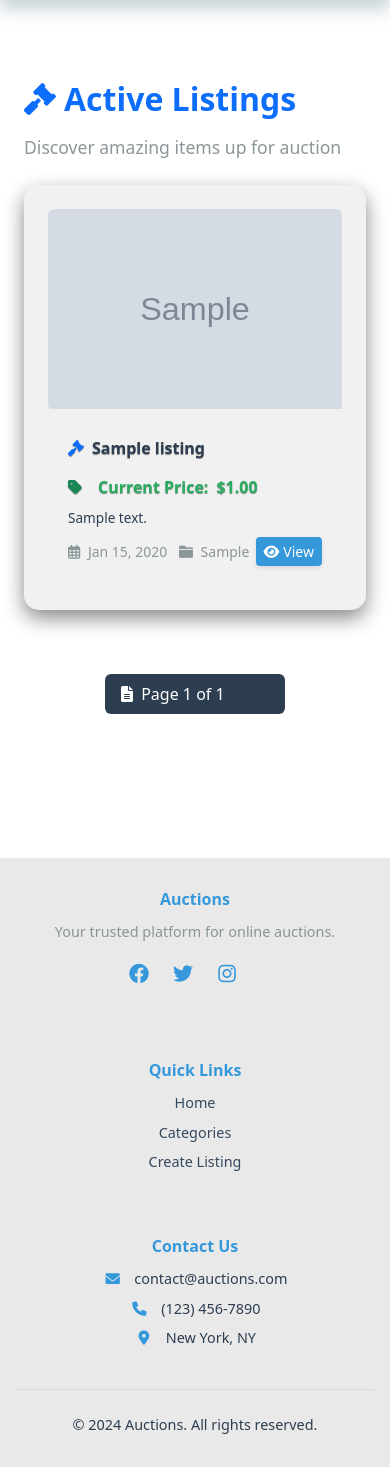
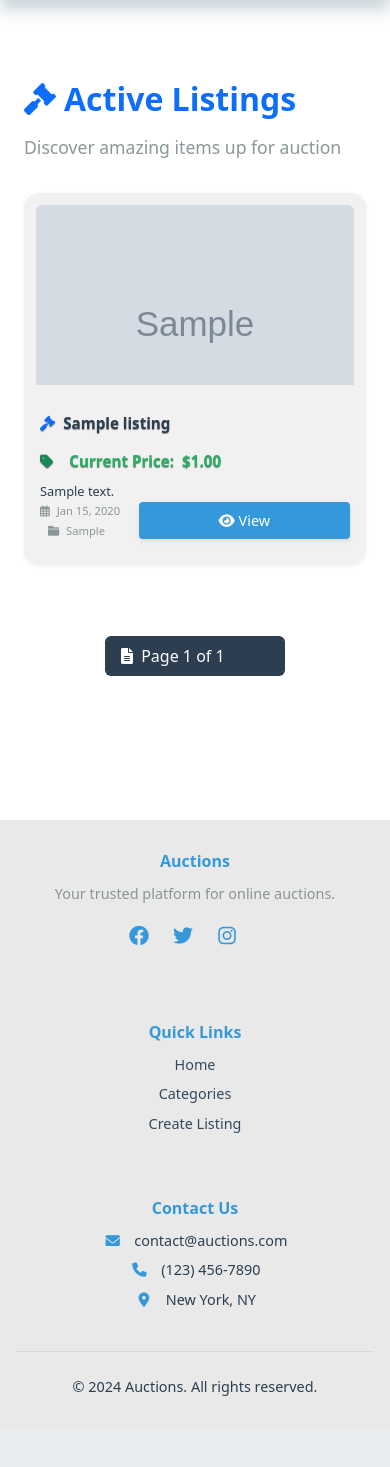
Before and after one commit to sandovaldavid/project-02-auctions, a Django app: page / in a window 390 px wide. Shown: the part 62-1529 px from the top of the page. After the commit the page ends 1458 px from the top, so only its background shows below. Run offline with Django 3.2, Linux system fonts and the light colour scheme; tables that the repository leaves empty hold one stand-in row (values such as "Sample post"); grey boxes marked "Sample" are stand-in pictures.

Commit message:
💄 Refactor card component styles for improved responsiveness and dark mode support

```diff
--- a/auctions/static/css/components/card.css
+++ b/auctions/static/css/components/card.css
@@ -8,16 +8,16 @@ small.text-muted,
 
 .card {
     background: var(--card-bg);
-    box-shadow: 0 8px 20px var(--card-shadow) !important;
+    box-shadow: 0 8px 20px var(--card-shadow);
     width: 100%;
-    max-width: 100%;
     margin-bottom: 1rem;
-    transition: all 0.3s ease;
     border: none;
     border-radius: 15px;
     backdrop-filter: blur(10px);
     -webkit-backdrop-filter: blur(10px);
+    overflow: hidden;
     padding: 1.5rem;
+    transition: all 0.3s ease;
 }
 
 .card:hover {
@@ -111,31 +111,131 @@ small.text-muted,
     animation: fadeIn 0.5s ease-out;
 }
 
-/* Responsive Adjustments */
-@media (max-width: 768px) {
+/* Desktop Styles (≥992px) */
+@media (min-width: 992px) {
     .card {
+        padding: 1.5rem;
+    }
+
+    .image-container {
+        max-height: 250px;
+        border-radius: 0.375rem 0 0 0.375rem;
+    }
+
+    .card-title {
+        font-size: 1.25rem;
+    }
+}
+
+/* Tablet Styles (≥768px and <992px) */
+@media (min-width: 768px) and (max-width: 991.98px) {
+    .card {
+        padding: 1.25rem;
+    }
+
+    .row {
+        display: flex;
+        flex-direction: row;
+    }
+
+    .image-container {
+        max-height: 220px;
+        border-radius: 0.375rem 0 0 0.375rem;
+    }
+
+    .card-title {
+        font-size: 1.1rem;
+    }
+
+    .description-text {
+        font-size: 0.9rem;
+        -webkit-line-clamp: 2;
+    }
+}
+
+/* Mobile Styles (<768px) */
+@media (max-width: 767.98px) {
+    .card {
+        padding: 1rem;
+    }
+
+    .row {
+        display: flex;
+        flex-direction: column;
+    }
+
+    .col-md-4,
+    .col-md-8 {
+        width: 100%;
+    }
+
+    .image-container {
+        max-height: 200px;
+        border-radius: 0.375rem 0.375rem 0 0;
         margin-bottom: 1rem;
     }
 
-    .image-container {
-        min-height: 180px;
-        border-radius: 0.375rem 0.375rem 0 0;
-    }
-
     .card-body {
-        padding: 1.25rem;
+        padding: 1rem 0.5rem;
     }
 
     .card-title {
         font-size: 1rem;
     }
 
+    .description-text {
+        font-size: 0.85rem;
+        -webkit-line-clamp: 3;
+    }
+
     .price-tag {
-        font-size: 1rem;
+        font-size: 0.95rem;
+        margin: 0.75rem 0;
+    }
+
+    .card-meta {
+        font-size: 0.8rem;
+    }
+
+    .btn {
+        width: 100%;
+        padding: 0.5rem;
+        font-size: 0.9rem;
+    }
+}
+
+/* Small Mobile Styles (<576px) */
+@media (max-width: 575.98px) {
+    .card {
+        margin: 0.5rem 0;
+        padding: 0.75rem;
+    }
+
+    .image-container {
+        max-height: 180px;
+    }
+
+    .card-body {
+        padding: 0.75rem 0.25rem;
+    }
+
+    .card-title {
+        font-size: 0.95rem;
     }
 
     .description-text {
-        font-size: 0.85rem;
+        font-size: 0.8rem;
         -webkit-line-clamp: 2;
     }
+
+    .card-footer {
+        padding: 0.5rem 0;
+    }
 }
+
+/* Soporte para modo oscuro */
+@media (prefers-color-scheme: dark) {
+    .card {
+        background: var(--card-bg);
+    }
+}
```
